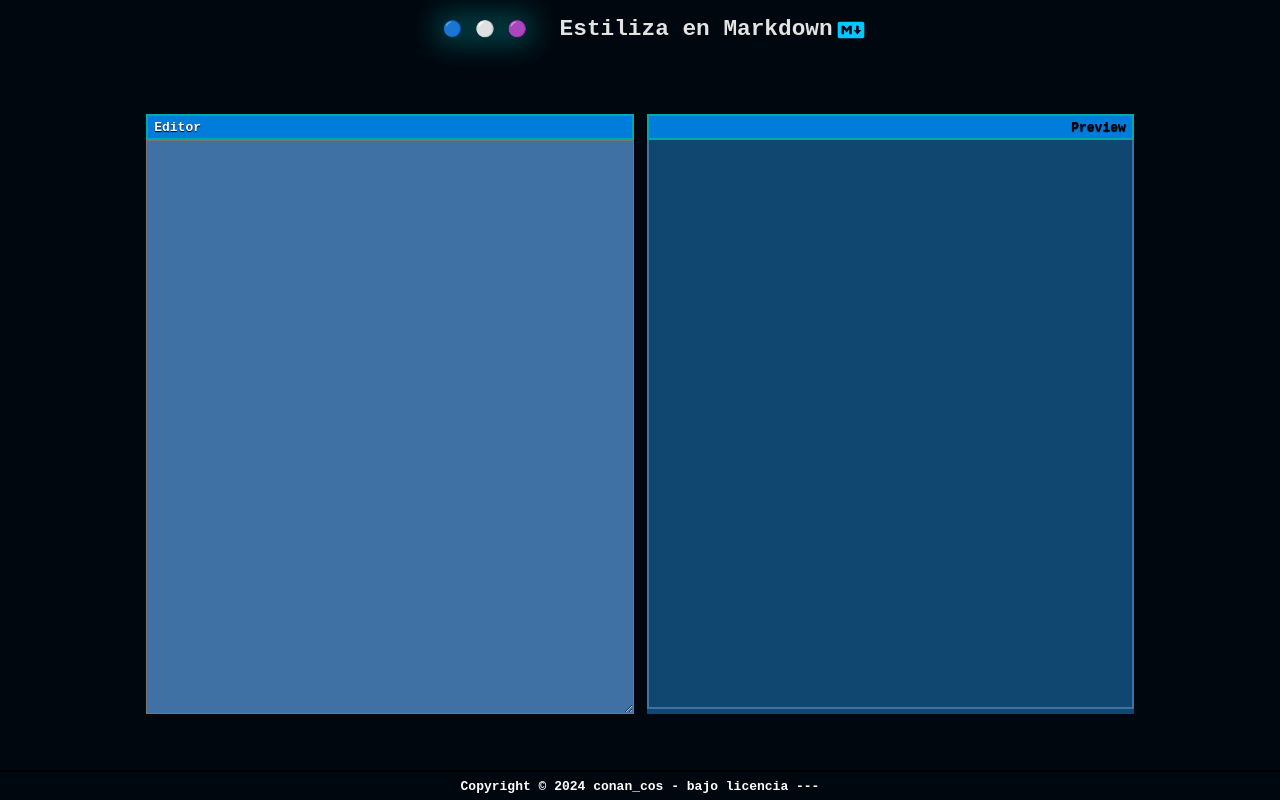
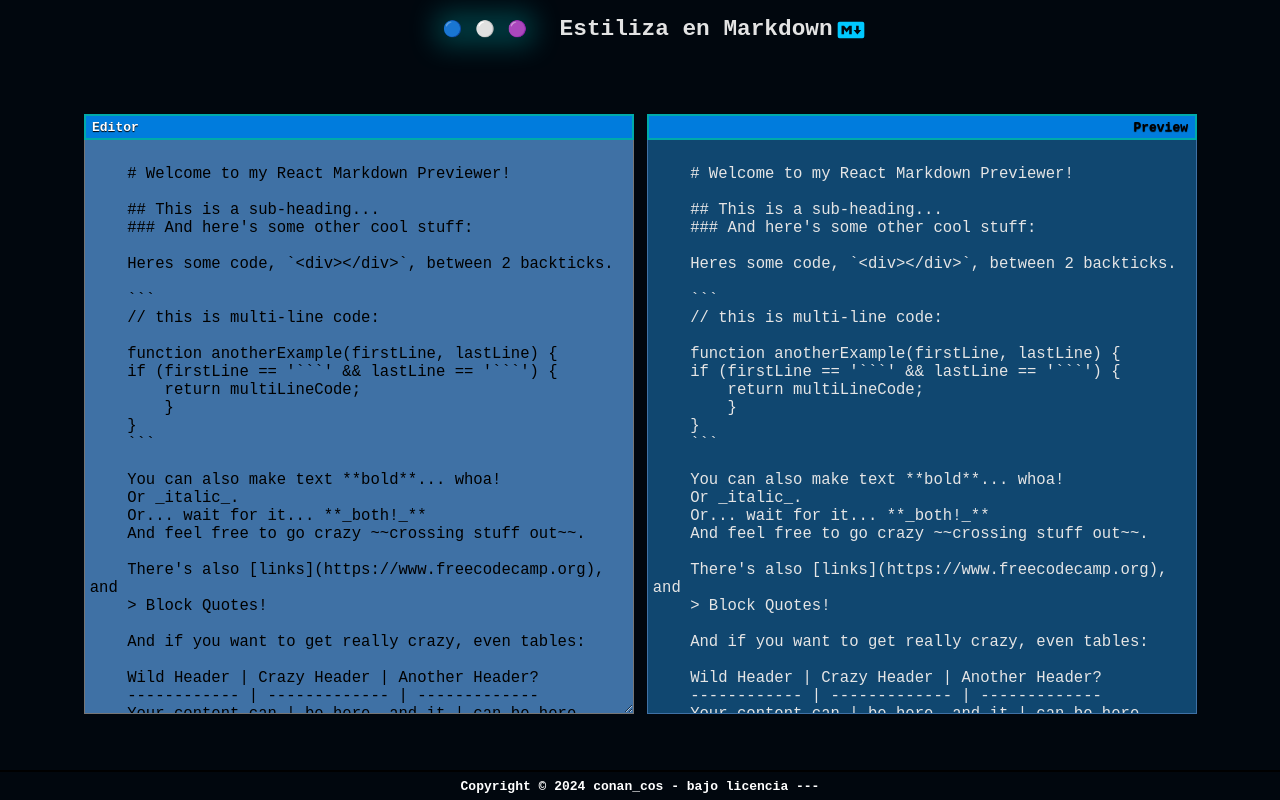
Before and after one commit to conancos/markdown-editor, a React (Vite) app: page / in a window 1280 px wide. Built offline with nearby package versions, Linux system fonts and the light colour scheme.

Commit message:
add useState for value, onChange, guidelines & CSS

```diff
--- a/src/App.css
+++ b/src/App.css
@@ -46,7 +46,8 @@
     /*border: 2px solid aqua; */
 
     & aside {
-      width: 77%;
+      width: 90%;
+
       max-width: 550px;
       height: 65vh;
       height: 600px;
@@ -77,44 +78,49 @@
         color: #FFF;
       }
       & textarea#editor {
-        /* width: 98.7%; */
         width: 100%;
         height: calc(100% - 2rem);
         display: flex;
-        /* margin-block: .3rem; */
-        /* margin-inline: auto; */
         resize: vertical;
+        /* border: 2px solid var(--bgcolor-interior1); */
+        border-top: none;
         background: var(--bgcolor-interior3, #f0f);
         /* outline: 2px solid var(--bgcolor-interior); */
-        color: #e0e0e0;
-        color: #000;
+        color: #000;/* color: #e0e0e0; */
         font-size: 1.2rem;
-        padding: .5rem .7rem .5rem .4rem;
+        padding: .5rem .4rem .5rem .4rem;
         font-family: monospace, system-ui;
-
         scrollbar-width: thin;
         scrollbar-color: var(--titulo-3) var(--bgcolor-interior1);
         &:focus {
           outline: none;
         }
+        &::placeholder {
+          color: #000;
+          text-shadow: 0 0 .5px #000;
+          opacity: 1;
+        }
       }
-
     }
 
     & aside.a-right {
       margin-left: 0;
-
       & h5 {
         text-align: right;
       }
       & div#preview {
+        width: 100%;
+        height: calc(100% - 2rem);
         color: #e5e5e5;
-        width: 100%;
-        height: calc(98% - 1.5rem);
-        border: 2px solid var(--bgcolor-interior);
-        border: 2px solid var(--bgcolor-interior3);
+        font-size: 1.2rem;
+        padding: .5rem .3rem .5rem .4rem;
+        border: 1px solid var(--bgcolor-interior3);
         border-top: none;
-        margin: auto;
+        /* margin: auto; */
+        scrollbar-width: thin;
+        scrollbar-color: var(--bgcolor-interior1) var(--titulo-3);
+        white-space: pre-wrap;
+        overflow-y: auto;
       }
     }
   }
--- a/src/Components/Main.jsx
+++ b/src/Components/Main.jsx
@@ -1,11 +1,29 @@
+import { useState } from 'react'
 
 const Aside = (props) => {
 
-    const container = (
+    const handleChange = (event) => {
+        props.setValue(event.target.value);
+    }
+
+    const container =
         props.title === 'Editor'
-            ? <textarea id="editor"></textarea>
-            : <div id="preview"></div>
-    );
+        ? (
+            <textarea
+                id="editor"
+                placeholder={props.guidelines}
+                onChange={handleChange}
+                value={props.value}
+            />
+        )
+        : (
+            <div
+                id="preview"
+            >
+                {props.value}
+            </div>
+        )
+    ;
 
     return (
         <aside className={props.className}>
@@ -15,12 +33,70 @@ const Aside = (props) => {
     )
 };
 
+
 const Main = () => {
+    const guidelines = `
+    # Welcome to my React Markdown Previewer!
+
+    ## This is a sub-heading...
+    ### And here's some other cool stuff:
+
+    Heres some code, \`<div></div>\`, between 2 backticks.
+
+    \`\`\`
+    // this is multi-line code:
+
+    function anotherExample(firstLine, lastLine) {
+    if (firstLine == '\`\`\`' && lastLine == '\`\`\`') {
+        return multiLineCode;
+        }
+    }
+    \`\`\`
+
+    You can also make text **bold**... whoa!
+    Or _italic_.
+    Or... wait for it... **_both!_**
+    And feel free to go crazy ~~crossing stuff out~~.
+
+    There's also [links](https://www.freecodecamp.org), and
+    > Block Quotes!
+
+    And if you want to get really crazy, even tables:
+
+    Wild Header | Crazy Header | Another Header?
+    ------------ | ------------- | -------------
+    Your content can | be here, and it | can be here....
+    And here. | Okay. | I think we get it.
+
+    - And of course there are lists.
+    - Some are bulleted.
+        - With different indentation levels.
+            - That look like this.
+
+
+    1. And there are numbered lists too.
+    1. Use just 1s if you want!
+    1. And last but not least, let's not forget embedded images:
+
+    ![freeCodeCamp Logo](https://cdn.freecodecamp.org/testable-projects-fcc/images/fcc_secondary.svg)
+    `;
+    const [value, setValue] = useState(guidelines);
 
     return (
         <main className="main">
-            <Aside className="a-left" title="Editor" />
-            <Aside className="a-right" title="Preview" />
+            <Aside
+                className="a-left"
+                title="Editor"
+                value={value}
+                setValue={setValue}
+                guidelines={guidelines}
+            />
+            <Aside
+                className="a-right"
+                title="Preview"
+                value={value}
+                setValue={setValue}
+            />
         </main>
     )
 };
--- a/src/index.css
+++ b/src/index.css
@@ -19,6 +19,7 @@
   --titulo-1: #0C5569;
   --titulo-2: #244d6d;
   --titulo-3: #007cdd; /*titulos*/
+  --titulo-4: #886ce4;
 }
 
 * {
```
